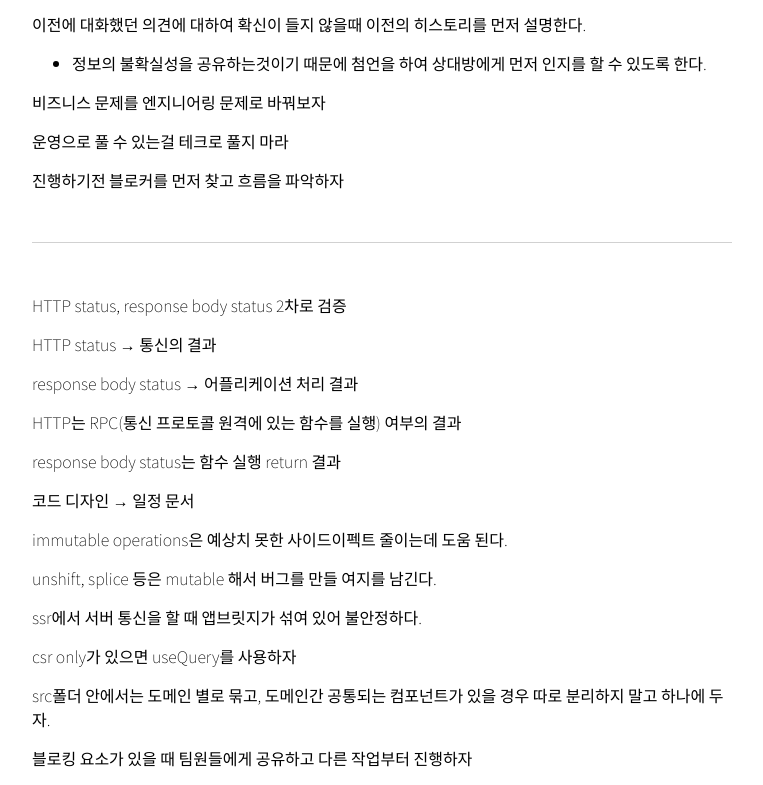
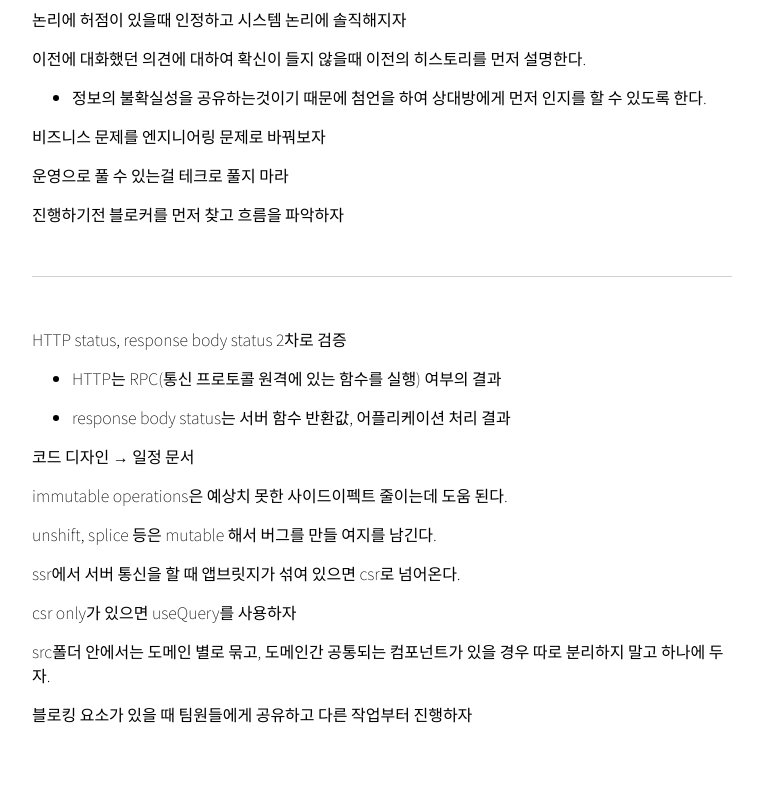
Before and after one commit to hellojaehyeok/azisong.com, a Gatsby site: page /essay/development-journal/ in a window 1280 px wide. Shown: the part 1939-2724 px from the top of the page, without its empty margins (258-1021 px from the left). After the commit the page ends 2680 px from the top, so only its background shows below. Built offline with nearby package versions, Linux system fonts and the light colour scheme; Gatsby itself is replaced by a stand-in of ours.

Commit message:
docs: 개발 일지 수정

```diff
--- a/content/essay/development-journal.md
+++ b/content/essay/development-journal.md
@@ -43,6 +43,7 @@
 - 상태를 관리하고 있는 변수가 많은지 찾아보고 리팩토링해보자
 - 전체적인 코드 정리 및 리팩토링에 들어가자
 - 네이밍을 신경쓰자
+- inline 할 수 있는 함수가 있는가
 
 컴포넌트를 분리해야하나? 말아야하나?
 
@@ -92,13 +93,9 @@
 
 HTTP status, response body status 2차로 검증
 
-HTTP status → 통신의 결과
+- HTTP는 RPC(통신 프로토콜 원격에 있는 함수를 실행) 여부의 결과
 
-response body status → 어플리케이션 처리 결과
-
-HTTP는 RPC(통신 프로토콜 원격에 있는 함수를 실행) 여부의 결과
-
-response body status는 함수 실행 return 결과
+- response body status는 서버 함수 반환값, 어플리케이션 처리 결과
 
 코드 디자인 → 일정 문서
 
@@ -106,7 +103,7 @@
 
 unshift, splice 등은 mutable 해서 버그를 만들 여지를 남긴다.
 
-ssr에서 서버 통신을 할 때 앱브릿지가 섞여 있어 불안정하다.
+ssr에서 서버 통신을 할 때 앱브릿지가 섞여 있으면 csr로 넘어온다.
 
 csr only가 있으면 useQuery를 사용하자
 
```
